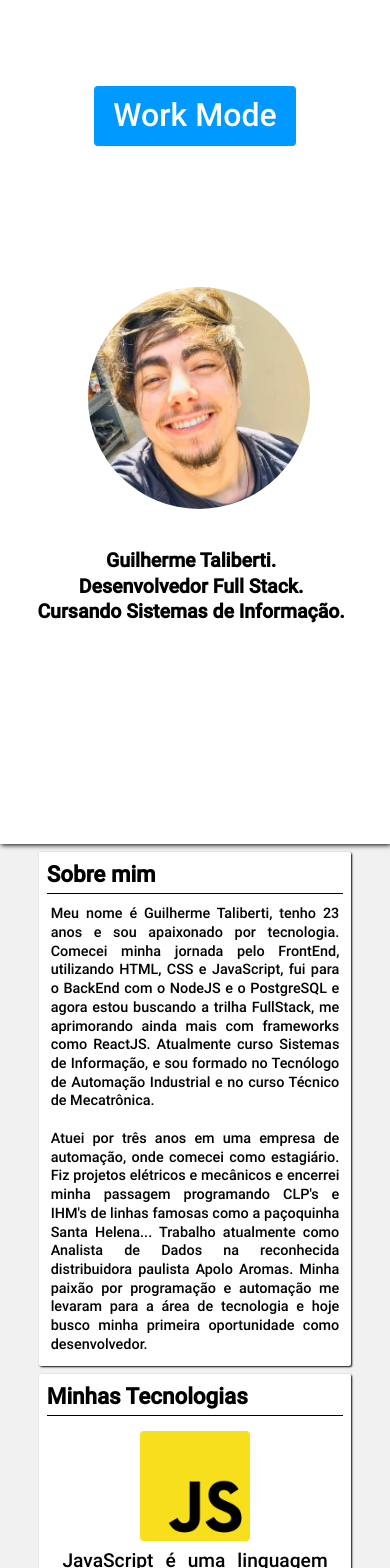
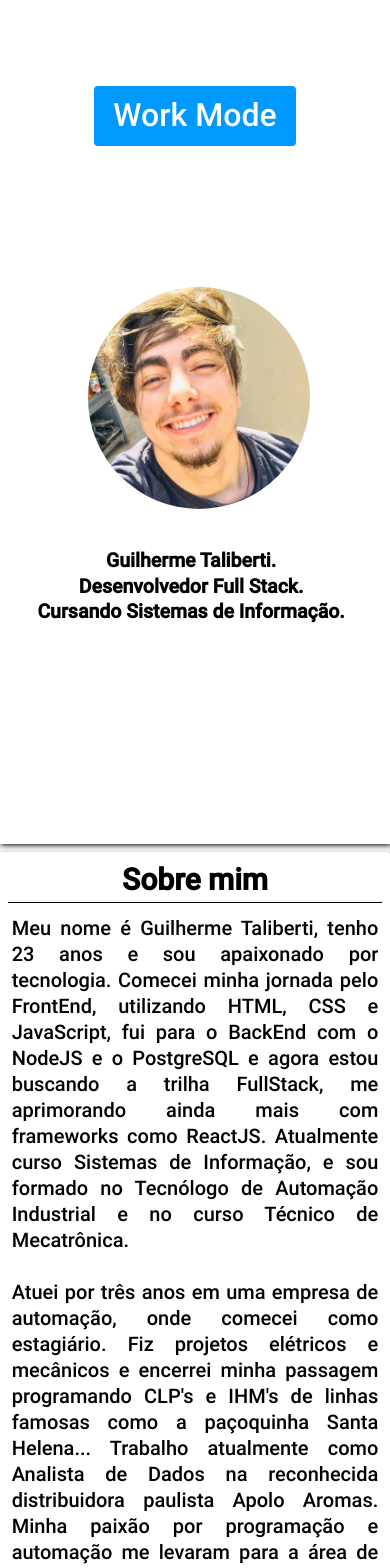
Before and after one commit to Talibert/About-Me, a React (Create React App) app in the folder my-app/: page / in a window 390 px wide. Shown: the top 1568 px of the page. Built offline with nearby package versions, Linux system fonts and the light colour scheme.

Commit message:
mudanças na sessão Sobre Mim da versão mobile

```diff
--- a/my-app/src/Styles/AboutSection.css
+++ b/my-app/src/Styles/AboutSection.css
@@ -81,6 +81,57 @@
     .navlist {
       display: none !important;
     }
+
+    .aboutsection {
+        min-height: 10vw;
+        background-color: #ffffff;
+        background-size: cover;
+        width: 100%;
+        margin: auto;
+        display: flex;
+        border-radius: 0.5vw;
+        flex-direction: column;
+    }
+
+    .funaboutsection {
+        min-height: 10vw;
+        background-color: #2a2a2a;
+        background-size: cover;
+        width: 100%;
+        margin: auto;
+        display: flex;
+        border-radius: 0.5vw;
+        flex-direction: column;
+    }
+
+    .aboutsection .title {
+        margin-top: 1vw;
+        font-size: 30px;
+        text-align: center;
+        margin-top: 2vw;
+        margin-left: 2vw;
+        margin-right: 2vw;
+        margin-bottom: 2vw;
+        border-bottom: 1px solid black;
+        font-weight: bold;
+        padding-bottom: 1vw;
+        color: black;
+    }
+
+    .funaboutsection .title {
+        margin-top: 1vw;
+        font-size: 30px;
+        text-align: center;
+        margin-top: 2vw;
+        margin-left: 2vw;
+        margin-right: 2vw;
+        margin-bottom: 2vw;
+        border-bottom: 1px solid rgb(220,220,220);
+        font-weight: bold;
+        color: rgb(220, 220, 220);
+        padding-bottom: 1vw;
+    }
+
     .aboutsection .aboutcontent {
         overflow-wrap: break-word;
         flex-wrap: wrap;
@@ -88,7 +139,7 @@
         margin-bottom: 2vw;
         margin-left: 2vw;
         margin-right: 2vw;
-        font-size: 90%;
+        font-size: 20px;
         padding: 1vw;
     }
 
@@ -99,7 +150,7 @@
         margin-bottom: 2vw;
         margin-left: 2vw;
         margin-right: 2vw;
-        font-size: 90%;
+        font-size: 20px;
         padding: 1vw;
         color: rgb(220,220,220);
     }
```
